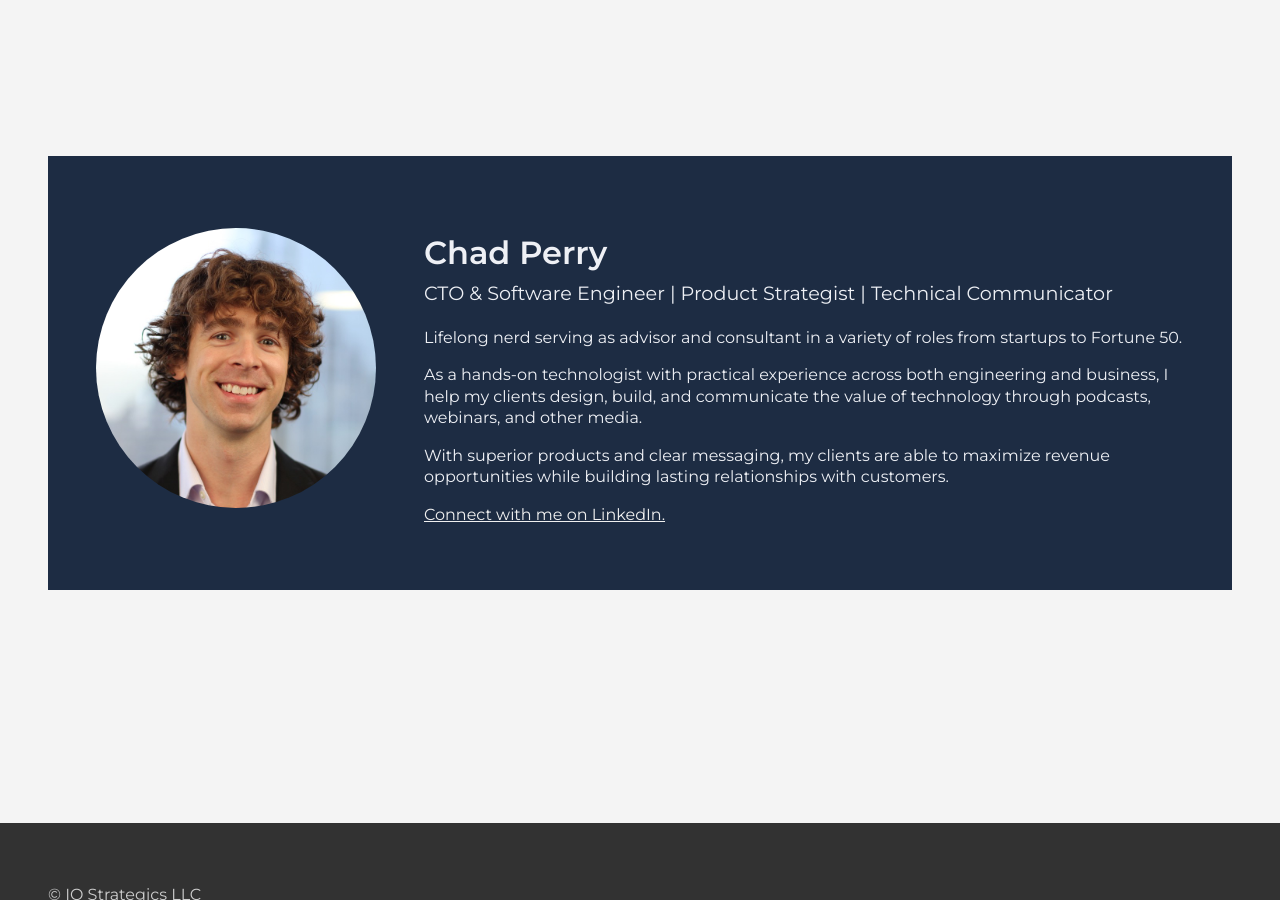
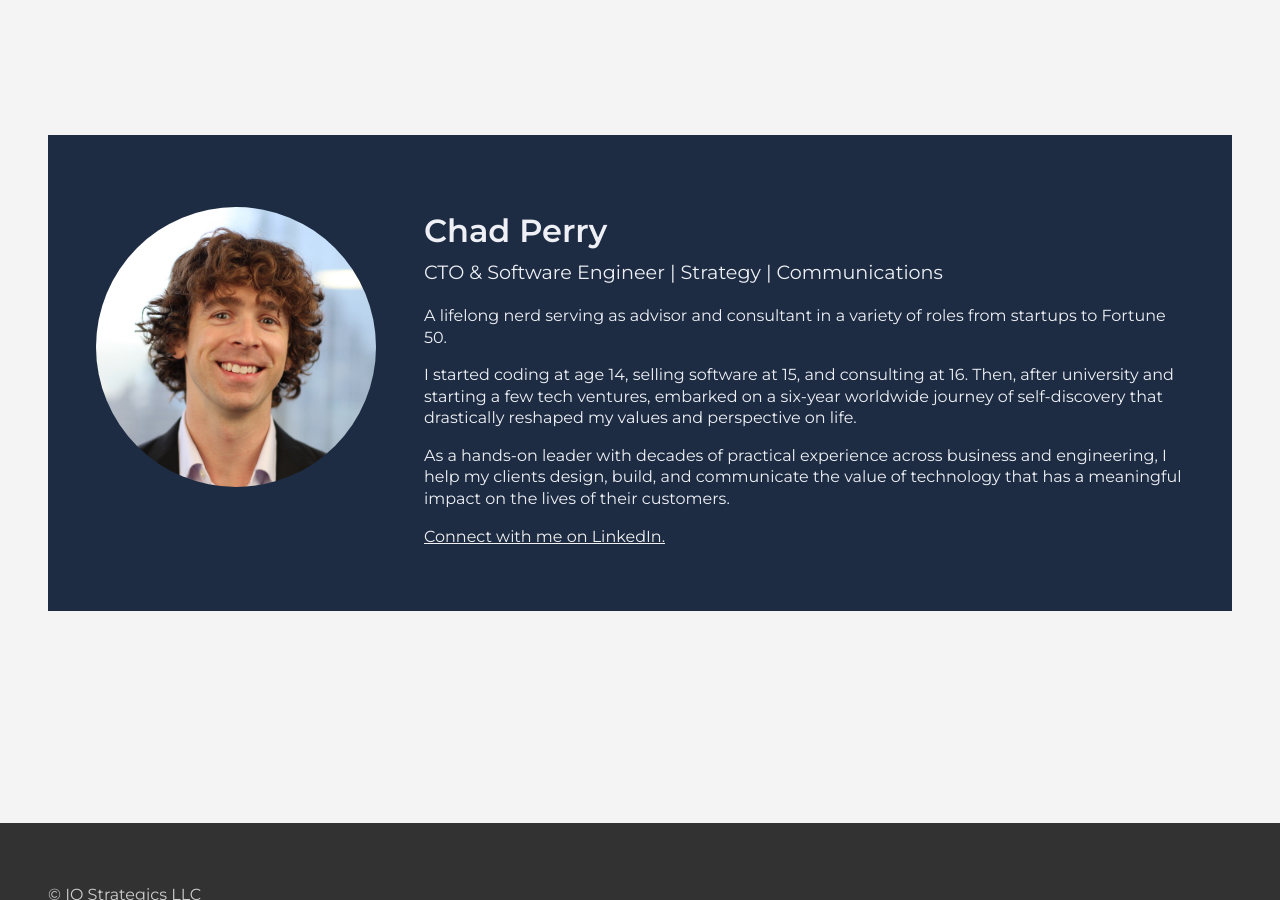
Before and after one commit to iostrategics/www, a Jekyll site: the page built from index.html, in a window 1280 px wide and 900 px high, scrolled down 977 px. Built offline with Jekyll 4.4.1, drawn with Linux system fonts in a browser that asks for light colours.

Commit message:
Update text

```diff
--- a/index.html
+++ b/index.html
@@ -89,14 +89,16 @@ layout: main-page
 			</div>
 			<div class="page-about__bio">
 				<h2 class="title">Chad Perry</h2>
-				<p class="subtitle">CTO &amp; Software Engineer | Product Strategist | Technical Communicator</p>
-				<p>Lifelong nerd serving as advisor and consultant in a variety of roles from startups to Fortune
+				<p class="subtitle">CTO &amp; Software Engineer | Strategy | Communications</p>
+				<p>A lifelong nerd serving as advisor and consultant in a variety of roles from startups to Fortune
 					50.</p>
-				<p>As a hands-on technologist with practical experience across both engineering and business, I help my
-					clients design, build, and communicate the value of technology through podcasts, webinars, and other
-					media.</p>
-				<p>With superior products and clear messaging, my clients are able to maximize revenue opportunities
-					while building lasting relationships with customers.</p>
+				<p>
+					I started coding at age 14, selling software at 15, and consulting at 16. Then, after university
+					and starting a few tech ventures, embarked on a six-year worldwide journey of self-discovery that
+					drastically reshaped my values and perspective on life.</p>
+				<p>As a hands-on leader with decades of practical experience across business and engineering, I help my
+					clients design, build, and communicate the value of technology that has a meaningful impact on
+					the lives of their customers.</p>
 				<p><a href="https://www.linkedin.com/in/perryonfire/" target="_blank">
 						Connect with me on LinkedIn.</a></p>
 			</div>
```
